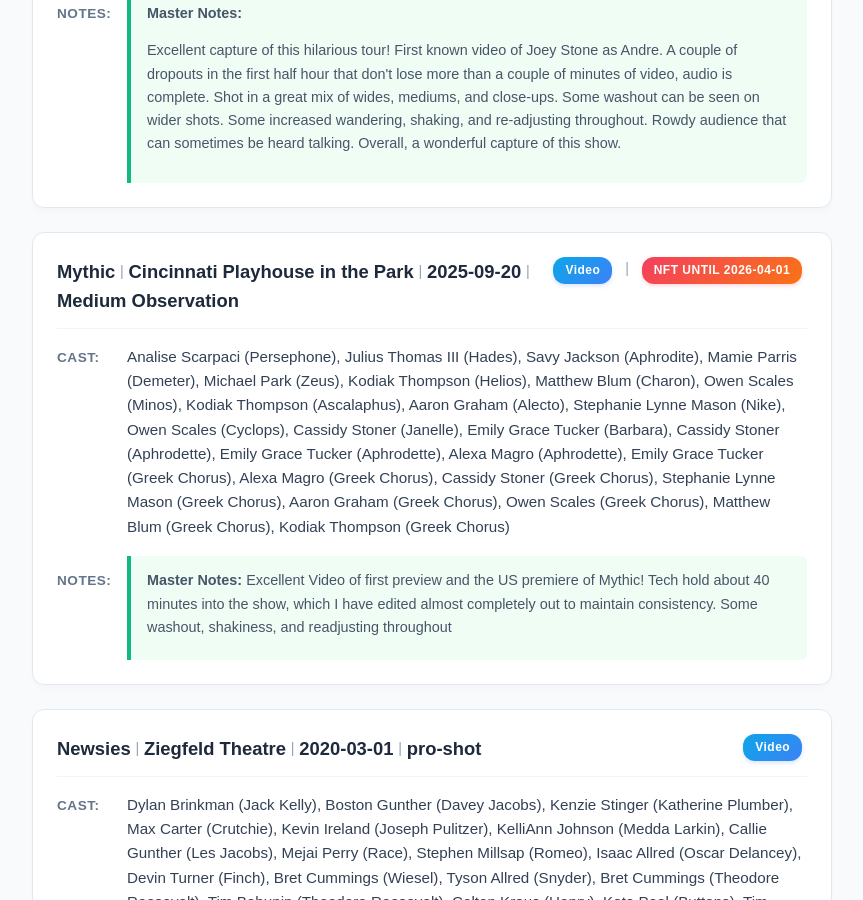
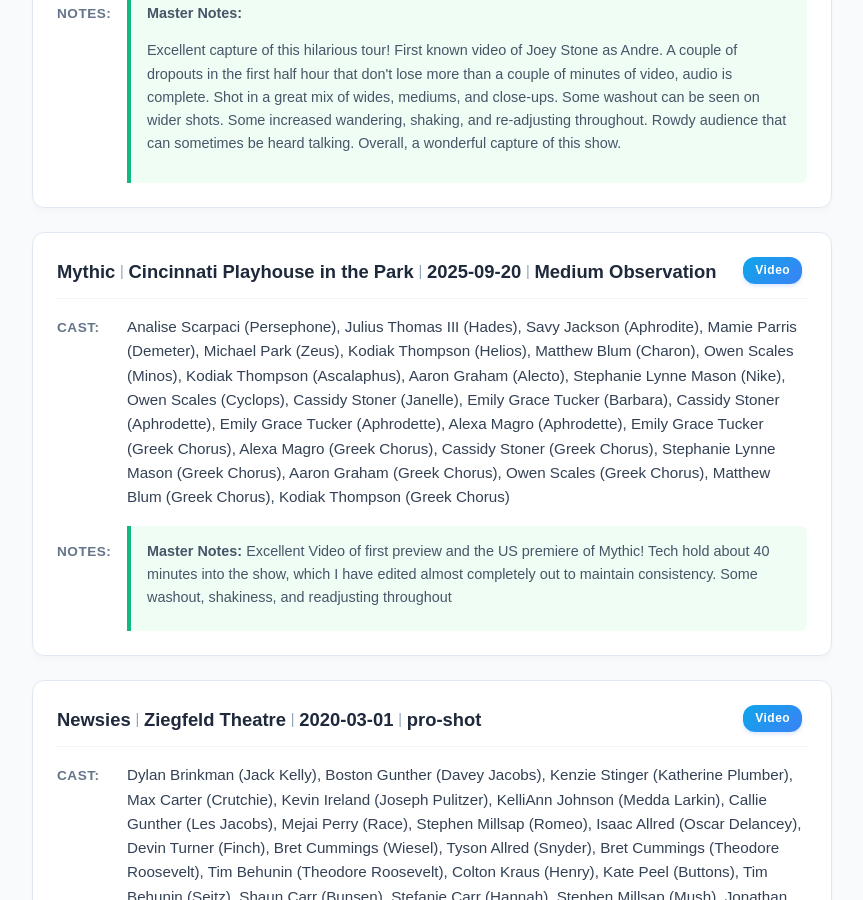
Before and after one commit to DireSpider/direspider.github.io, a Jekyll site: the page built from wants/index.html, in a window 1280 px wide and 900 px high, scrolled down 10260 px. Shown: the whole window, without its empty margins (208-1071 px from the left). Built offline with Jekyll 4.4.1, drawn with Linux system fonts in a browser that asks for light colours; some of the changed text lies outside the part shown.

Commit message:
update my wants include html

```diff
--- a/_includes/wants.html
+++ b/_includes/wants.html
@@ -1349,9 +1349,6 @@
 
 
 
-    <span class="separator">|</span>
-    <span class="nft-badge">NFT until 2026-04-01</span>
-
 
              </div>
 
@@ -1755,9 +1752,6 @@
 
 
 
-
-    <span class="separator">|</span>
-    <span class="nft-badge">NFT until 2026-04-01</span>
 
 
              </div>
```
